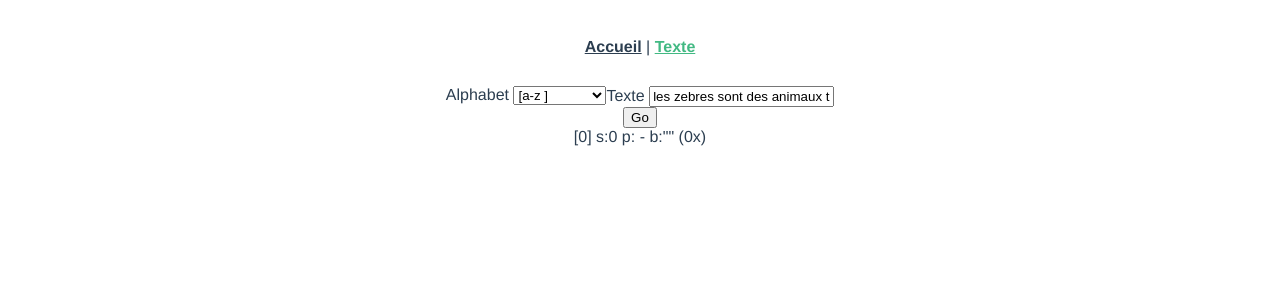
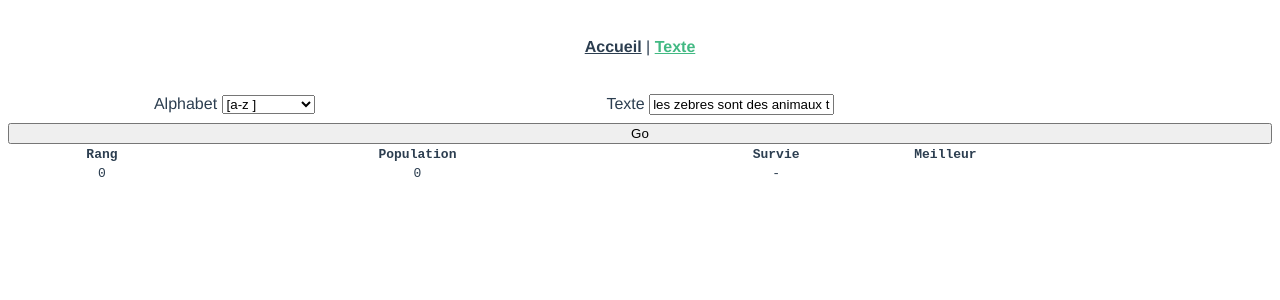
Before and after one commit to oelson/gajs, a Vue app: page /#/text in a window 1280 px wide. Shown: the top 300 px of the page. Built offline with nearby package versions, Linux system fonts and the light colour scheme.

Commit message:
better rendering

```diff
--- a/src/mutate_text.wk.js
+++ b/src/mutate_text.wk.js
@@ -6,6 +6,7 @@ onmessage = function(e) {
     const best = population[population.length - 1]
     const worst = population[0]
     const population_length = population.length
-    postMessage({ rank, best, worst, population_length })
+    postMessage({ rank, best, worst, population_length, end: false })
   }
+  postMessage({ end: true })
 }
--- a/src/views/EvolveText.vue
+++ b/src/views/EvolveText.vue
@@ -24,20 +24,36 @@
           :readonly="worker !== undefined"
         />
       </label>
+
+      <label></label>
     </div>
+
     <button ref="go" @click="toggle">
       <template v-if="worker !== undefined">Stop</template>
       <template v-else>Go</template>
     </button>
 
-    <span>
-      [{{ latest.rank }}] s:{{ latest.population_length }} p:{{
-        latest.best_survival
-      }}
-      -
-      {{ latest.worst_survival }}
-      b:"{{ latest.best.phenotype }}" (0x{{ latest.best.genotype_byte_string }})
-    </span>
+    <table class="summary">
+      <thead>
+        <tr>
+          <th>Rang</th>
+          <th>Population</th>
+          <th>Survie</th>
+          <th class="phenotype">Meilleur</th>
+        </tr>
+      </thead>
+      <tbody>
+        <tr>
+          <td>{{ latest.rank }}</td>
+          <td>{{ latest.population_length }}</td>
+          <td>
+            {{ formatSurvivalP(latest.best.survival_p) }} -
+            {{ formatSurvivalP(latest.worst.survival_p) }}
+          </td>
+          <td>{{ latest.best.phenotype }}</td>
+        </tr>
+      </tbody>
+    </table>
   </div>
 </template>
 
@@ -93,14 +109,34 @@ export default {
   methods: {
     toggle() {
       if (this.worker !== undefined) {
+        this.stop()
+      } else {
+        this.worker = new Worker("/worker/mutate_text.wk.umd.min.js")
+        this.worker.onmessage = (e) => this.receive(e.data)
+        this.worker.postMessage(this.conf)
+      }
+    },
+
+    receive({ rank, best, worst, population_length, end }) {
+      if (end) {
+        this.stop()
+      } else {
+        this.latest = { rank, best, worst, population_length }
+      }
+    },
+
+    stop() {
+      if (this.worker !== undefined) {
         this.worker.terminate()
         this.worker = undefined
+      }
+    },
+
+    formatSurvivalP(p) {
+      if (p === null || p === undefined) {
+        return ""
       } else {
-        this.worker = new Worker("/worker/mutate_text.wk.umd.min.js")
-        this.worker.onmessage = (e) => {
-          this.latest = e.data
-        }
-        this.worker.postMessage(this.conf)
+        return p.toFixed(2)
       }
     },
   },
@@ -112,17 +148,24 @@ export default {
   display: flex;
   flex-flow: column nowrap;
   justify-content: space-around;
-  align-items: center;
 
   .conf-group {
     display: flex;
+    flex-flow: row wrap;
+    justify-content: space-around;
+    align-items: center;
+
+    label {
+      margin: 0.5em;
+    }
   }
 
-  .text {
-    width: 100%;
-    padding: 10px;
-    margin: 10px 0;
-    box-sizing: border-box;
+  .summary {
+    font-family: monospace;
+
+    .phenotype {
+      text-align: left;
+    }
   }
 }
 </style>
```
